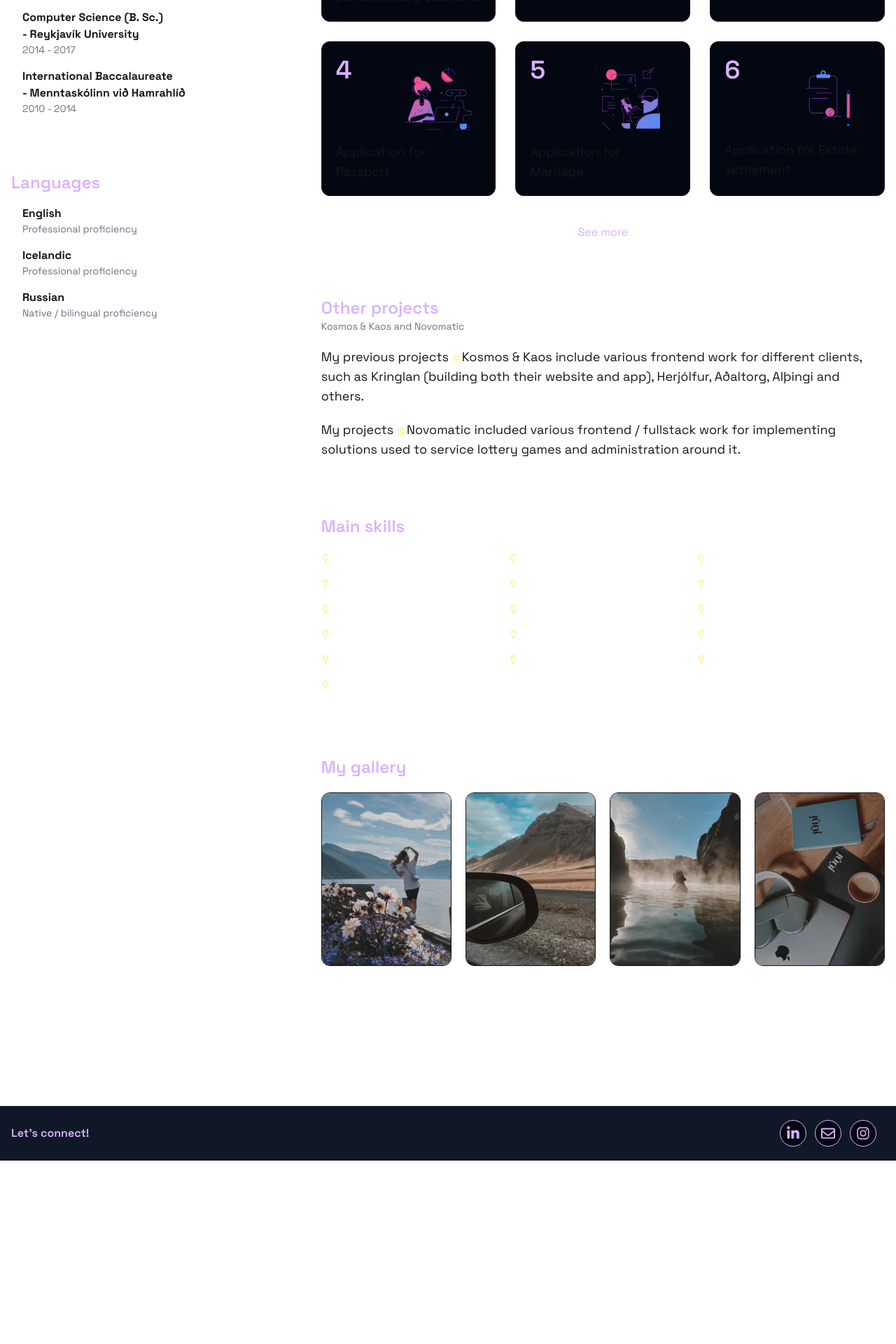
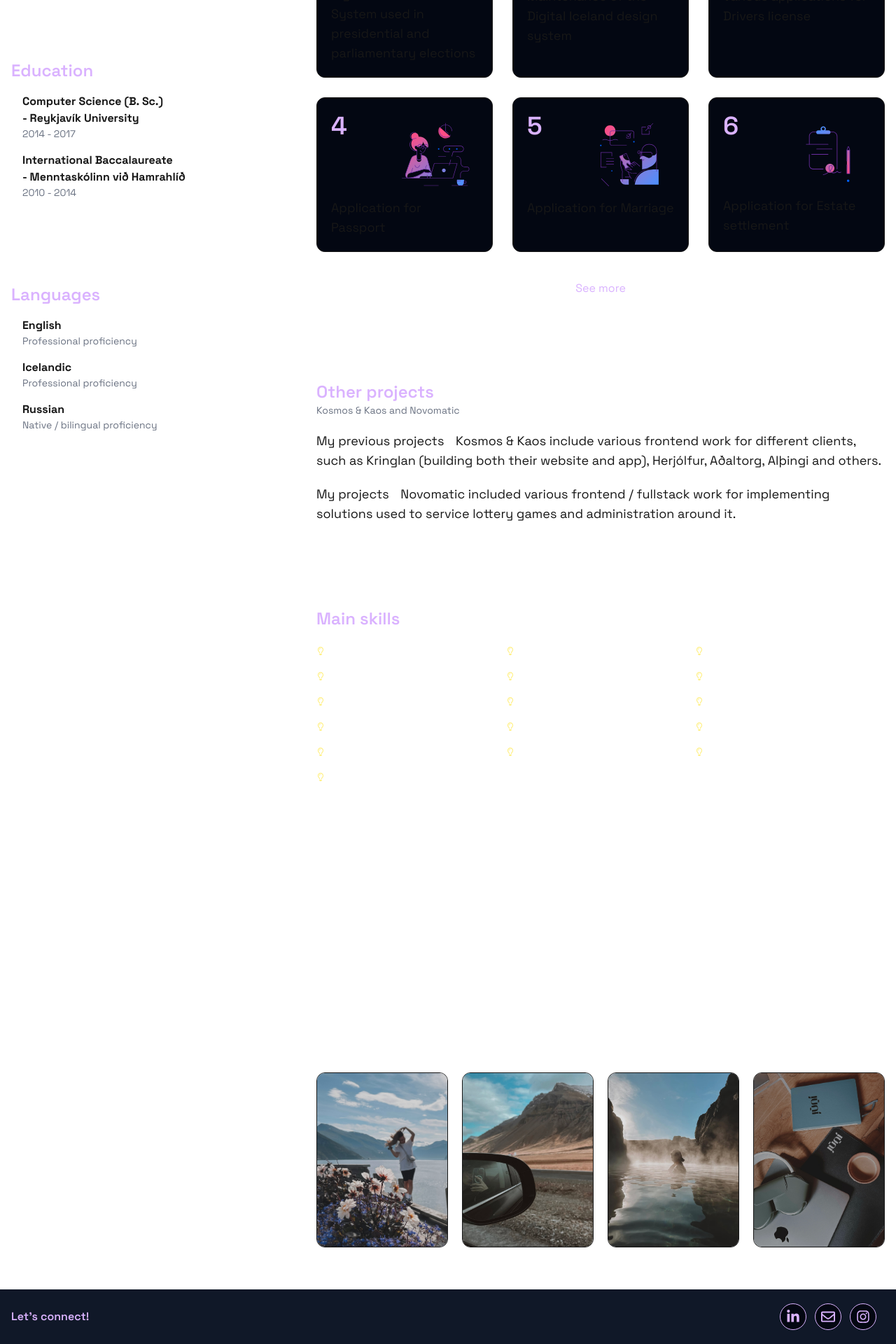
Before and after one commit to albinagu/albina, a Next.js app: page / in a window 1280 px wide. Shown: the part 778-2698 px from the top of the page at 70% size. Before the commit the page ends 2436 px from the top, so only its background shows below. Built offline with nearby package versions, Linux system fonts and the light colour scheme.

Commit message:
adjusted section gaps in mobile

```diff
--- a/src/app/components/footer.tsx
+++ b/src/app/components/footer.tsx
@@ -19,7 +19,7 @@ export default function Footer() {
   ]
 
   return (
-    <footer className="bg-gray-900 text-white py-5 mt-50">
+    <footer className="bg-gray-900 text-white py-5 mt-15">
       <div className="container mx-auto px-4 flex justify-between items-center">
         <h2 className="font-semibold text-purple-300">Let&apos;s connect!</h2>
         <div className="flex justify-between items-center">
--- a/src/app/components/gallery.tsx
+++ b/src/app/components/gallery.tsx
@@ -9,10 +9,7 @@ export default function Gallery() {
 
   return (
     <section>
-      <h2 className="text-2xl font-semibold text-purple-300 mb-5">
-        My gallery
-      </h2>
-      <div className="grid grid-cols-2 lg:grid-cols-4 gap-5">
+      <div className="grid grid-cols-2 lg:grid-cols-4 gap-5 sm:mt-70 mt-40">
         {photos.map((photo, index) => {
           return (
             <div
--- a/src/app/components/projects.tsx
+++ b/src/app/components/projects.tsx
@@ -11,7 +11,7 @@ export default function Projects() {
   }
 
   return (
-    <section className="flex flex-col sm:gap-20 gap-12 sm:mt-0 mt-12">
+    <section className="flex flex-col sm:gap-30 gap-15 sm:mt-0 mt-15">
       <div>
         <h2 className="text-2xl font-semibold text-purple-300">
           Recent projects
@@ -75,14 +75,14 @@ export default function Projects() {
         </p>
         <p className="sm:text-lg">
           My previous projects{" "}
-          <MdAlternateEmail className="inline-block text-sm text-yellow-200" />
+          <MdAlternateEmail className="inline-block text-xs text-white" />
           Kosmos & Kaos include various frontend work for different clients,
           such as Kringlan (building both their website and app), Herjólfur,
           Aðaltorg, Alþingi and others.
         </p>
         <p className="sm:text-lg pt-5">
           My projects{" "}
-          <MdAlternateEmail className="inline-block text-sm text-yellow-200" />
+          <MdAlternateEmail className="inline-block text-xs text-white" />
           Novomatic included various frontend / fullstack work for implementing
           solutions used to service lottery games and administration around it.
         </p>
--- a/src/app/page.tsx
+++ b/src/app/page.tsx
@@ -30,19 +30,19 @@ export default function Home() {
         transition={{ duration: 1, delay: 0.2, ease: "easeOut" }}
         className="container mx-auto px-4"
       >
-        <div className="grid sm:grid-cols-3 grid-cols-1 sm:gap-20 gap-12 sm:mb-20 mb-12 sm:pt-20 pt-10">
+        <div className="grid sm:grid-cols-3 grid-cols-1 gap-15 sm:mb-30 mb-15 sm:pt-30 pt-10">
           <NameAndTitle />
           <div className="sm:col-span-2">
             <AboutMe />
           </div>
         </div>
-        <div className="sm:grid sm:grid-cols-3 sm:gap-20 gap-12">
-          <div className="flex flex-col sm:gap-20 gap-12">
+        <div className="sm:grid sm:grid-cols-3 gap-15">
+          <div className="flex flex-col sm:gap-30 gap-15">
             <Experience />
             <Education />
             <Languages />
           </div>
-          <div className="col-span-2 flex flex-col sm:gap-20 gap-12">
+          <div className="col-span-2 flex flex-col sm:gap-30 gap-15">
             <Projects />
             <Skills />
             <Gallery />
```
